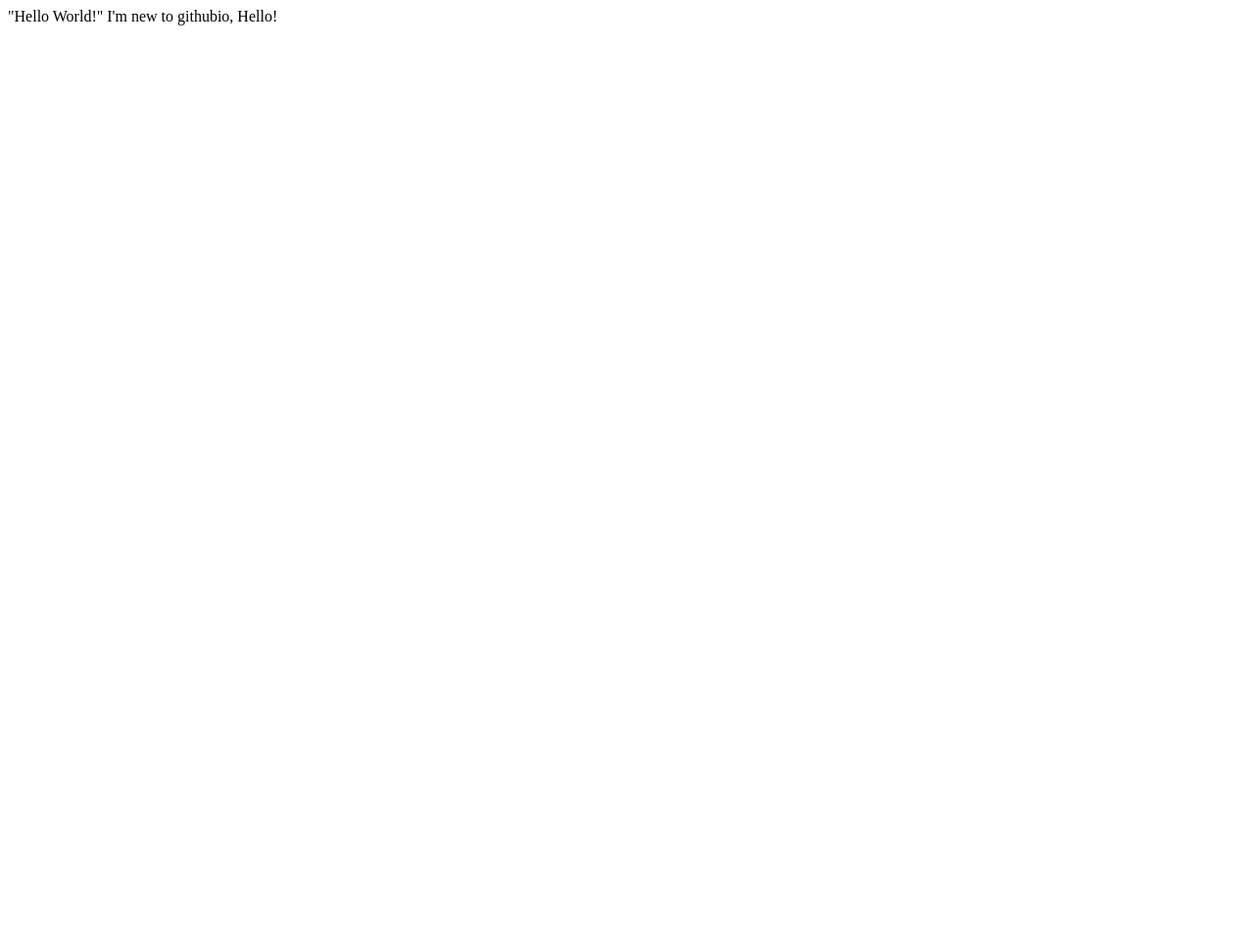
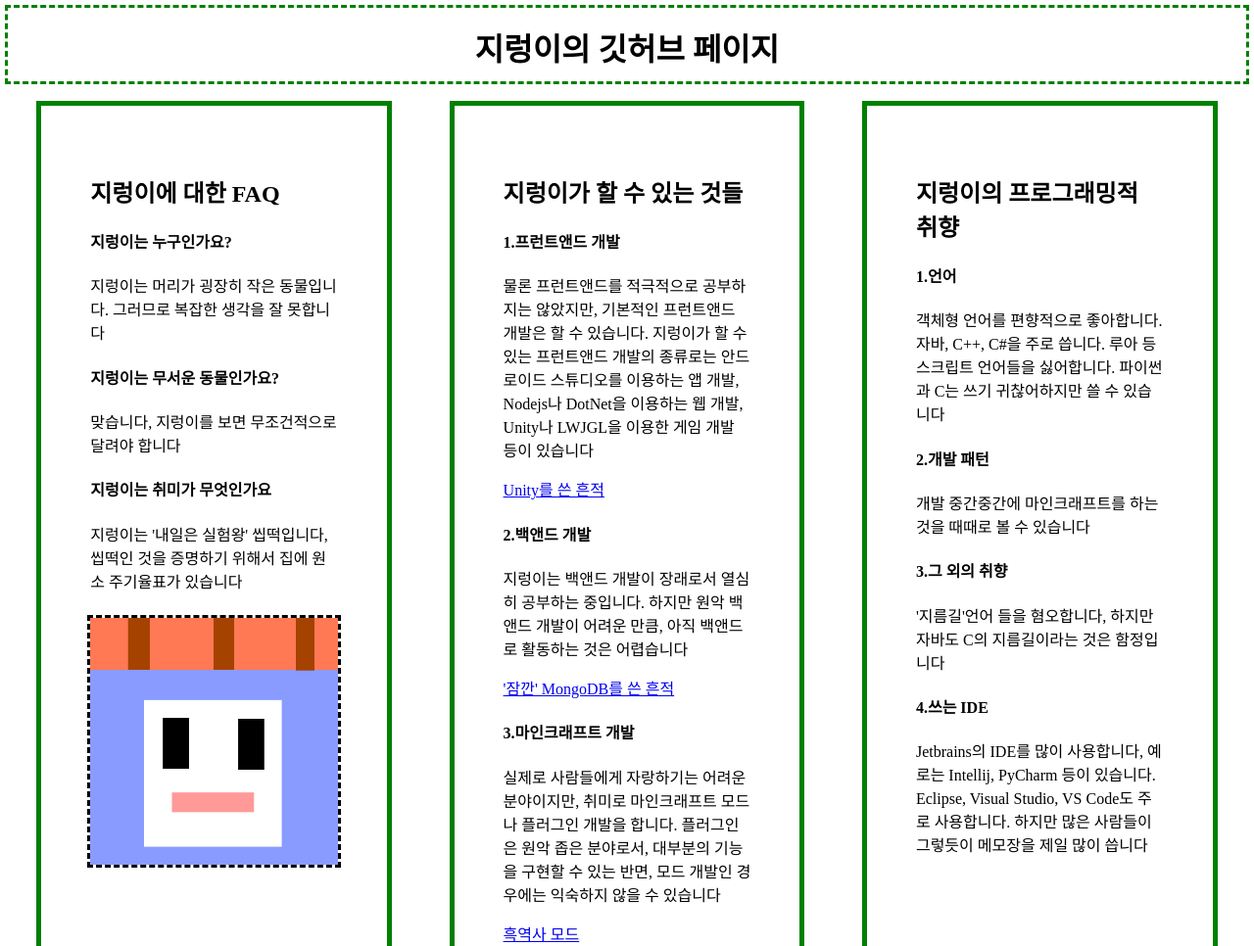
Before and after one commit to Keyketchup/Keyketchup.github.io, a plain HTML site: page index.html in a window 1280 px wide. Shown: the top 966 px of the page at 98% size. Before the commit the page ends 800 px from the top, so only its background shows below. Drawn offline with Linux system fonts and the light colour scheme; a web font is replaced by a local one.

Commit message:
Second Commit

```diff
--- a/index.html
+++ b/index.html
@@ -1,2 +1,50 @@
-"Hello World!"
-I'm new to githubio, Hello!
+<!DOCTYPE html>
+<html>
+    <link type="text/css" rel="stylesheet" href="stylesheet/index.css" />
+    <head>
+        <title>지렁이's Github!</title>
+    </head>
+    <body>
+
+        <div class='header'>
+            <h1 class='header_text'>지렁이의 깃허브 페이지</h1>
+        </div>
+
+        <div class='body_main'>
+            <div class='faq'>
+                <h2>지렁이에 대한 FAQ</h2>
+                <h4 class='question'>지렁이는 누구인가요?</h4>
+                <p class='answer'>지렁이는 머리가 굉장히 작은 동물입니다. 그러므로 복잡한 생각을 잘 못합니다</p>
+                <h4 class='question'>지렁이는 무서운 동물인가요?</h4>
+                <p class='answer'>맞습니다, 지렁이를 보면 무조건적으로 달려야 합니다</p>
+                <h4 class='question'>지렁이는 취미가 무엇인가요</h4>
+                <p class='answer'>지렁이는 '내일은 실험왕' 씹떡입니다, 씹떡인 것을 증명하기 위해서 집에 원소 주기율표가 있습니다</p>
+                <img src="images/wormface.png" alt="Profile Icon" class="profile">
+            </div>
+            <div class='fine'>
+                <h2>지렁이가 할 수 있는 것들</h2>
+                <h4 class='question'>1.프런트앤드 개발</h4>
+                <p class='answer'>물론 프런트앤드를 적극적으로 공부하지는 않았지만, 기본적인 프런트앤드 개발은 할 수 있습니다. 지렁이가 할 수 있는 프런트앤드 개발의 종류로는 안드로이드 스튜디오를 이용하는 앱 개발, Nodejs나 DotNet을 이용하는 웹 개발, Unity나 LWJGL을 이용한 게임 개발 등이 있습니다</p>
+                <a href="https://github.com/Keyketchup/ArchBelials">Unity를 쓴 흔적</a>
+                <h4 class='question'>2.백앤드 개발</h4>
+                <p class='answer'>지렁이는 백앤드 개발이 장래로서 열심히 공부하는 중입니다. 하지만 원악 백앤드 개발이 어려운 만큼, 아직 백앤드로 활동하는 것은 어렵습니다</p>
+                <a href="https://github.com/Keyketchup/ToyProject">'잠깐' MongoDB를 쓴 흔적</a>
+                <h4 class='question'>3.마인크래프트 개발</h4>
+                <p class='answer'>실제로 사람들에게 자랑하기는 어려운 분야이지만, 취미로 마인크래프트 모드나 플러그인 개발을 합니다. 플러그인은 원악 좁은 분야로서, 대부분의 기능을 구현할 수 있는 반면, 모드 개발인 경우에는 익숙하지 않을 수 있습니다</p>
+                <a href="https://www.curseforge.com/minecraft/mc-mods/ketchup-rpg">흑역사 모드</a>
+            </div>
+            <div class='port'>
+                <h2>지렁이의 프로그래밍적 취향</h2>
+                <h4 class='question'>1.언어</h4>
+                <p class='answer'>객체형 언어를 편향적으로 좋아합니다. 자바, C++, C#을 주로 씁니다. 루아 등 스크립트 언어들을 싫어합니다. 파이썬과 C는 쓰기 귀찮어하지만 쓸 수 있습니다</p>
+                <h4 class='question'>2.개발 패턴</h4>
+                <p class='answer'>개발 중간중간에 마인크래프트를 하는 것을 때때로 볼 수 있습니다</p>
+                <h4 class='question'>3.그 외의 취향</h4>
+                <p class='answer'>'지름길'언어 들을 혐오합니다, 하지만 자바도 C의 지름길이라는 것은 함정입니다</p>
+                <h4 class='question'>4.쓰는 IDE</h4>
+                <p class='answer'>Jetbrains의 IDE를 많이 사용합니다, 예로는 Intellij, PyCharm 등이 있습니다. Eclipse, Visual Studio, VS Code도 주로 사용합니다. 하지만 많은 사람들이 그렇듯이 메모장을 제일 많이 씁니다</p>
+            </div>
+        </div>
+
+    </body>
+</html>
--- /dev/null
+++ b/stylesheet/index.css
@@ -0,0 +1,74 @@
+@font-face {
+    font-family: 'KOTRA_BOLD-Bold';
+    src: url('https://cdn.jsdelivr.net/gh/projectnoonnu/noonfonts_20-10-21@1.1/KOTRA_BOLD-Bold.woff') format('woff');
+    font-weight: normal;
+    font-style: normal;
+}
+
+body {
+    background-color: rgb(255, 255, 255);
+    font-family: KOTRA_BOLD-Bold;
+}
+
+.body_main {
+    display: flex;
+    align-items: flex-start;
+    justify-content: space-between;
+}
+
+.header {
+    position: relative;
+    background-color: rgb(255, 255, 255);
+    text-align: center;
+    margin: 0px;
+    min-height: 75px;
+    outline:3px dashed green;
+}
+
+.header_text {
+    color: rgb(0, 0, 0);
+    position: absolute;
+    top: 25%;
+    left: 50%;
+    transform: translate(-50%, -50%);
+}
+
+.faq {
+    width: 20%;
+    height: 1000px;
+    border: 5px solid green;
+    padding: 50px;
+    margin: 20px;
+    margin-left:auto;
+    margin-right:auto;
+}
+
+.fine {
+    width: 20%;
+    height: 1000px;
+    border: 5px solid green;
+    padding: 50px;
+    margin: 20px;
+    margin-left:auto;
+    margin-right:auto;
+    margin-left:auto;
+    margin-right:auto;
+}
+
+.port {
+    width: 20%;
+    height: 1000px;
+    border: 5px solid green;
+    padding: 50px;
+    margin: 20px;
+    margin-left:auto;
+    margin-right:auto;
+    margin-left:auto;
+    margin-right:auto;
+}
+
+.profile {
+    width: 100%;
+    margin-top: 10px;
+    outline:3px dashed black;
+}
```
Also changed, not shown: images/wormface.png (added).
